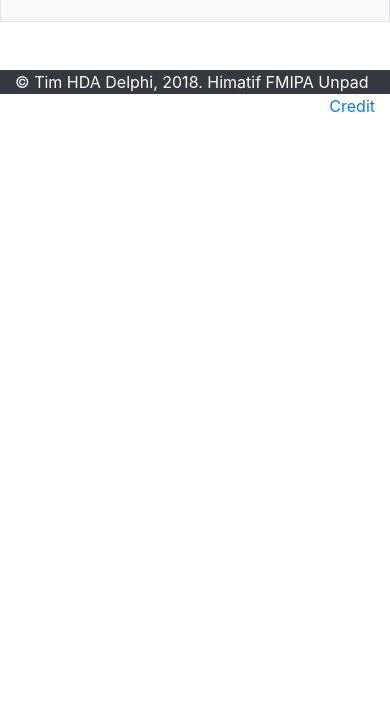
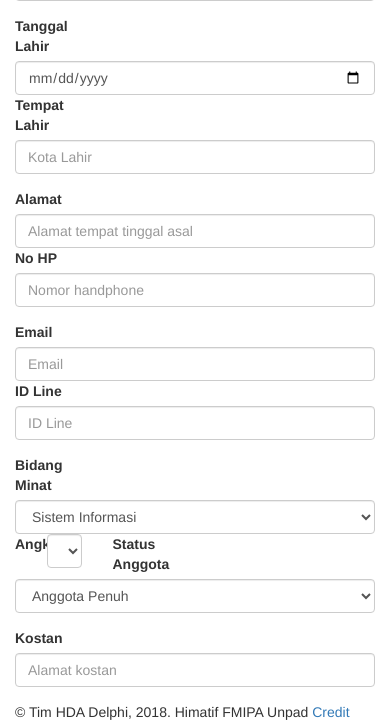
Before and after one commit to fyfirman/hda-website, a CodeIgniter app: page /hda-website/index.php/anggota/view/1 in a window 390 px wide. Shown: the part 809-1531 px from the top of the page. Before the commit the page ends 921 px from the top, so only its background shows below. Run offline with CodeIgniter, Linux system fonts and the light colour scheme; some libraries are stand-ins or nearby versions.

Commit message:
Edit  View detail Anggota pt.2

```diff
--- a/application/views/anggota/detail-anggota.php
+++ b/application/views/anggota/detail-anggota.php
@@ -10,13 +10,19 @@
                 <div class="col-lg-9">
 
                     <form>
+
                       <div class="form-group row">
-                        <label for="inputNPM" class="col-sm-1 col-form-label">NPM</label>
+
+                        <!---- Form NPM ---->
+
+                        <label for="inputNPM" class="col-xs-2 col-form-label ml-3">NPM</label>
                         <div class="col-sm-3">
                           <input type="text" class="form-control" id="NPMAnggota" placeholder="NPM">
                         </div>
 
-                        <label for="inputNama" class="col-sm-1 col-form-label">Nama</label>
+                         <!---- Form Nama ---->
+
+                        <label for="inputNama" class="col-xs-2 col-form-label ml-3">Nama</label>
                         <div class="col-sm-5">
                           <input type="text" class="form-control" id="namaAnggota" placeholder="Nama">
                         </div>
@@ -24,16 +30,19 @@
 
                       <div class="form-group row">
 
-                        <label for="inputJK" class="col-sm-1 col-form-label">JK</label>
+                        <!---- Form Jenis Kelamin ---->
+
+                        <label for="inputJK" class="col-xs-2 col-form-label mx-3">JK</label>
                         <div class="form-check form-check-inline">
                           <input class="form-check-input" type="radio" name="pilihanJK" id="JK-Laki" value="JK-L">
                           <label class="form-check-label" for="JK-Laki">L</label>
                         </div>
-
                         <div class="form-check form-check-inline">
                           <input class="form-check-input" type="radio" name="pilihanJK" id="JK-Perempuan" value="JK-P">
                           <label class="form-check-label" for="JK-Laki">P</label>
                         </div>
+
+                        <!---- Form Golongan Darah ---->
 
                         <label for="inputGolDar" class="col-sm-1 col-form-label">GolDar</label>
                         <div class="col-sm-2">
@@ -49,14 +58,125 @@
                             </select>
                         </div>
 
+
+                        <!---- Form Agama ---->
+
+                        <label for="inputAgama" class="col-sm-1 col-form-label">Agama</label>
+                        <div class="col-sm-3">
+                            <select class="form-control" id="AgamaAnggota">
+                              <option>Islam</option>
+                              <option>Protestan</option>
+                              <option>Katolik</option>
+                              <option>Budha</option>
+                              <option>Hindu</option>
+                              <option>Konghucu</option>
+                            </select>
+                        </div>
+
                       </div>
 
                       <div class="form-group row">
-                        <label for="inputPassword" class="col-sm-2 col-form-label">Password</label>
-                        <div class="col-sm-10">
-                          <input type="password" class="form-control" id="inputPassword" placeholder="Password">
+
+                        <!---- Form Tanggal Lahir ---->
+                        <label for="inputTgl_Lhr" class="col-xs-3 col-form-label ml-3">Tanggal Lahir</label>
+                        <div class="col-sm-3">
+                          <input type="date" class="form-control" id="tgl_LhrAnggota">
                         </div>
+
+                        <!---- Form Tempat Lahir ---->
+
+                        <label for="inputTmpt_Lhr" class="col-xs-3 col-form-label ml-3">Tempat Lahir</label>
+                        <div class="col-sm-3">
+                          <input type="text" class="form-control" id="tmpt_LhrAnggota" placeholder="Kota Lahir">
+                        </div>
+
                       </div>
+
+                      <div class="form-group row">
+
+                        <!---- Form Alamat ---->
+                        <label for="inputAlamat" class="col-sm-1 col-form-label">Alamat</label>
+                        <div class="col-sm-6">
+                          <input type="text" class="form-control" id="alamatAnggota" placeholder="Alamat tempat tinggal asal">
+                        </div>
+
+                         <!---- Form Nomor Handphone ---->
+
+                        <label for="inputNo_HP" class="col-xs-3 col-form-label ml-3">No HP</label>
+                        <div class="col-sm-3">
+                          <input type="text" class="form-control" id="No_HP_Anggota" placeholder="Nomor handphone">
+                        </div>
+
+                      </div>
+
+                      <div class="form-group row">
+
+                        <!---- Form Email ---->
+
+                        <label for="inputEmail" class="col-sm-1 col-form-label">Email</label>
+                        <div class="col-sm-5">
+                          <input type="text" class="form-control" id="emailAnggota" placeholder="Email">
+                        </div>
+
+                        <!---- Form id line ---->
+                        <label for="inputID_Line" class="col-xs-3 col-form-label ml-3">ID Line</label>
+                        <div class="col-sm-3">
+                          <input type="text" class="form-control" id="id_LineAnggota" placeholder="ID Line">
+                        </div>
+
+                      </div>
+
+                      <div class="form-group row">
+
+                        <!---- Form Bidang Minat ---->
+
+                        <label for="inputBidang_Minat" class="col-xs-3 col-form-label pl-3">Bidang Minat</label>
+                        <div class="col-sm-3">
+                            <select class="form-control" id="bidang_MinatAnggota">
+                              <option>Sistem Informasi</option>
+                              <option>Artificial Intelligence</option>
+                              <option>Jaringan Komputer</option>
+                            </select>
+                        </div>
+
+                        <!---- Form Angkatan ---->
+
+                        <label for="inputAngkatan" class="col-xs-1 col-form-label mr-3">Angkatan</label>
+                        <div class="col-xs-2">
+                            <select class="form-control" id="angkatanAnggota">
+                              <option>2012</option>
+                              <option>2013</option>
+                              <option>2014</option>
+                              <option>2015</option>
+                              <option>2016</option>
+                              <option>2017</option>
+                              <option>2018</option>
+                            </select>
+                        </div>
+
+                         <!---- Form Status Anggota ---->
+
+                        <label for="inputStatus_Anggota" class="col-xs-3 col-form-label ml-3">Status Anggota</label>
+                        <div class="col-sm-3">
+                            <select class="form-control" id="statusAnggota">
+                              <option>Anggota Penuh</option>
+                              <option>Anggota Muda</option>
+                              <option>Anggota Kehormatan</option>
+                            </select>
+                        </div>
+
+                      </div>
+
+                       <div class="form-group row">
+
+                        <!---- Form kostan ---->
+                        <label for="inputKostan" class="col-sm-1 col-form-label">Kostan</label>
+                        <div class="col-sm-6">
+                          <input type="text" class="form-control" id="kostanAnggota" placeholder="Alamat kostan">
+                        </div>
+
+                      </div>
+
                     </form>
 
 
```
